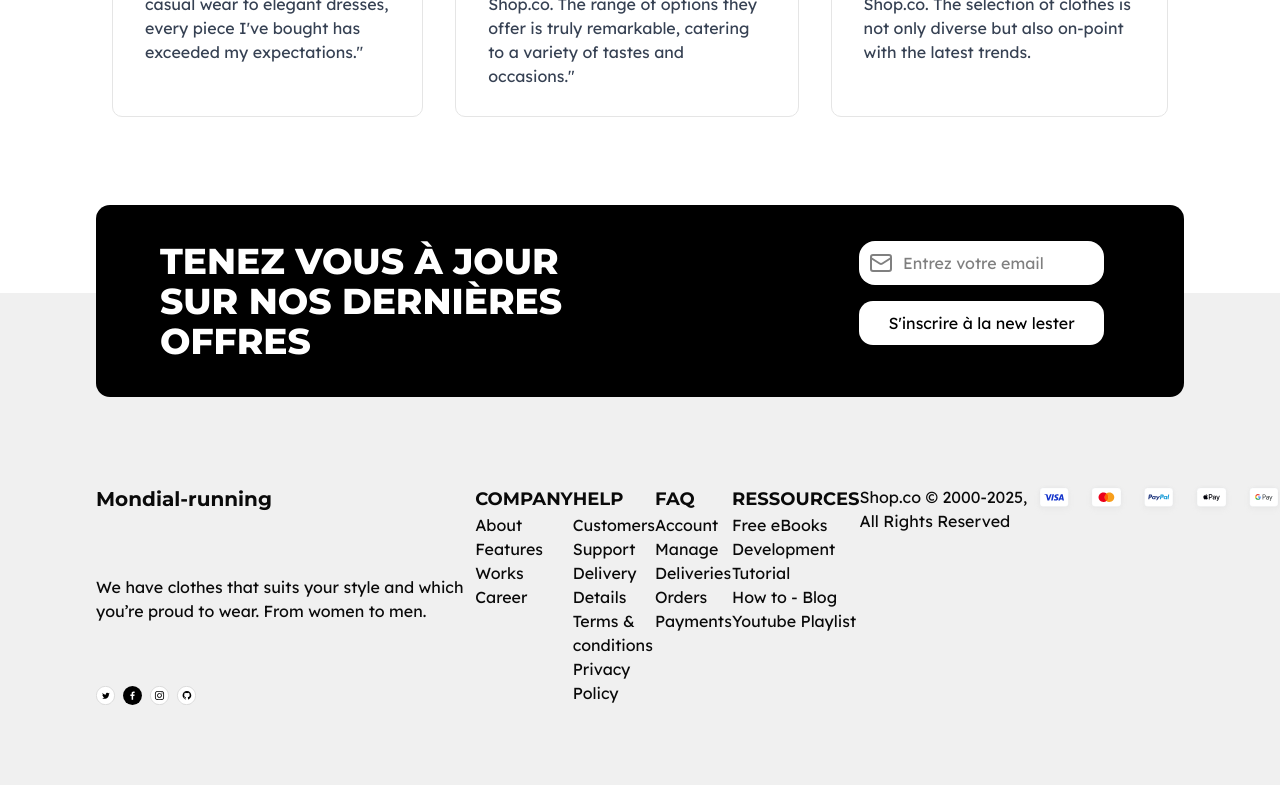
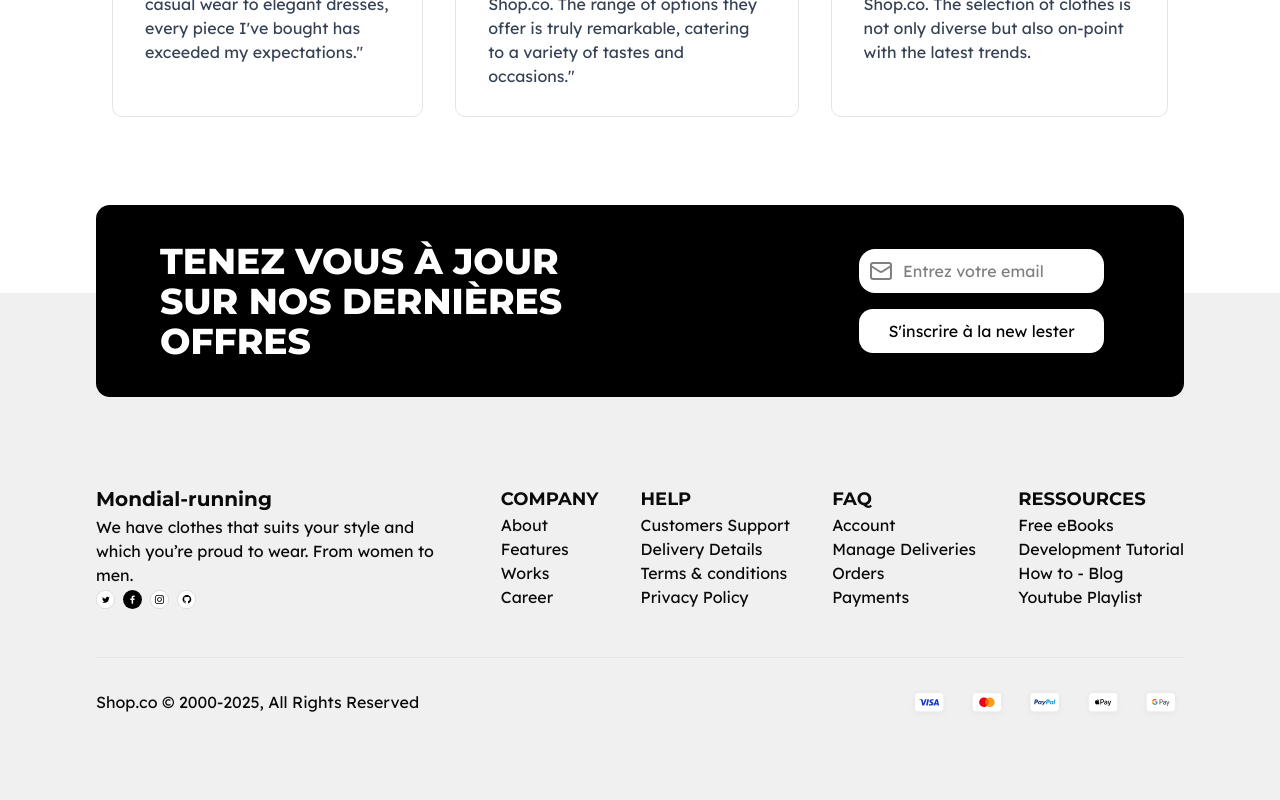
Before and after one commit to SautiereQDev/mondial-running, a Next.js app: page / in a window 1280 px wide. Shown: the part 3496-4296 px from the top of the page. Built offline with nearby package versions, Linux system fonts and the light colour scheme.

Commit message:
refactor Footer and NewsletterCard components; improve layout and styling

```diff
--- a/src/components/Footer.tsx
+++ b/src/components/Footer.tsx
@@ -5,14 +5,15 @@ export default function Footer() {
 	return (
 		<div className="bg-[#F0F0F0]">
 			<NewsletterCard className="relative -top-22 max-w-[85vw] mx-auto"/>
-			<div className="flex justify-between max-w-[85vw] mx-auto pb-20">
-				<div className="flex flex-col justify-between">
+			<div className="max-w-[85vw] mx-auto">
+				<div className="flex flex-col justify-between pb-12">
+					<div className="flex justify-between">
+						<div className="flex flex-col justify-between max-w-1/3">
 							<h4 className="text-xl font-bold font-[montserrat]">Mondial-running</h4><p>We have clothes that suits your
 							style
 							and which you’re proud to wear. From women to men.</p>
 							<Image src="/logos/social.svg" alt='social media links' width={100} height={100}/>
 						</div>
-				<div className="flex justify-between">
 						<div>
 							<h5 className="text-lg font-bold font-[montserrat]">COMPANY</h5>
 							<ul>
@@ -50,8 +51,9 @@ export default function Footer() {
 							</ul>
 						</div>
 					</div>
-				<hr className="pt-12 pb-8"/>
-				<div className="flex flex-row justify-between">
+				</div>
+				<hr className=""/>
+				<div className="flex flex-row justify-between pt-8 pb-20">
 					<p>Shop.co © 2000-{new Date().getFullYear()}, All Rights Reserved</p>
 					<div className="flex gap-3">
 						<Image src="/logos/visa.svg" alt="logo" width={100} height={100} className="h-[30px] w-[46px]"/>
@@ -63,6 +65,5 @@ export default function Footer() {
 				</div>
 			</div>
 		</div>
-
 	)
 }
--- a/src/components/NewsLetterCard.tsx
+++ b/src/components/NewsLetterCard.tsx
@@ -7,7 +7,7 @@ interface NewsLetterCardProps extends HTMLAttributes<HTMLDivElement> {
 
 export default function NewsLetterCard({className, ...args}: Readonly<NewsLetterCardProps>) {
 	return (
-		<div className={`bg-black flex flex-row justify-between py-9 px-16 text-white rounded-xl ${className ?? ''}`} {...args}>
+		<div className={`bg-black flex flex-row justify-between py-9 px-16 text-white rounded-xl items-center ${className ?? ''}`} {...args}>
 			<p
 				className="font-black font-[montserrat] text-4xl max-w-1/2">{("tenez vous à jour sur nos dernières offres").toUpperCase()}</p>
 			<div className="flex flex-col gap-4 mr-4">
```
Lines whose indentation alone changed are shown as unchanged.
